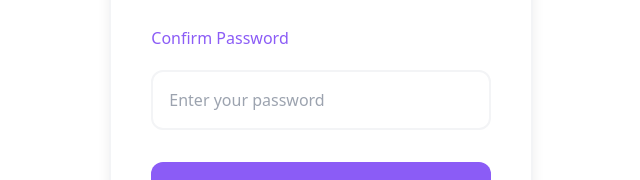
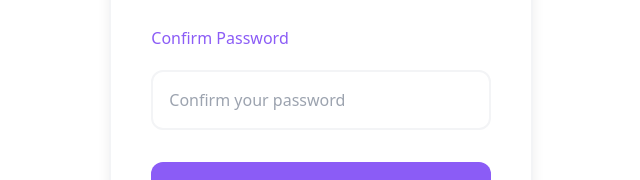
Before and after one commit to kt-anas/baby-ecommerce, a React (Vite) app: page /register in a window 1280 px wide. Shown: the part 440-620 px from the top of the page, without its empty margins (319-959 px from the left). Built offline with nearby package versions, Linux system fonts and the light colour scheme.

Commit message:
confirm password

```diff
--- a/src/components/log/Sign.jsx
+++ b/src/components/log/Sign.jsx
@@ -1,10 +1,14 @@
 import React from 'react'
 import { useFormik } from 'formik'
 import * as Yup from 'yup'
+
+// ? useFormik
+//? Yup
 const initialValues = {
     name:"",
     email:"",
-    password:""
+    password:"",
+    confirmPassword:""
 }
 
 const onSubmit = (values) => {
@@ -58,6 +62,7 @@ export default function Sign() {
                 id='name'
                 type='text'
                 name='name'
+                //! getField
                 // onChange={formik.handleChange}
                 // onBlur={formik.handleBlur}
                 // value={formik.values.name}
@@ -119,19 +124,19 @@ export default function Sign() {
         <div className='flex flex-col mt-4 text-left'>
             <form onSubmit={formik.handleSubmit}>
                <input
-                id='password'
+                id='confirmPassword'
                 typeof='password'
-                name='password'
+                name='confirmPassword'
                 // onChange={formik.handleChange}
                 // onBlur={formik.handleBlur}
                 // value={formik.values.password}
-                {...formik.getFieldProps('password')}
+                {...formik.getFieldProps('confirmPassword')}
                 className='w-full border-2 border-gray-100 rounded-xl p-4 mt-1 bg-transparent'
-                placeholder="Enter your password"
+                placeholder="Confirm your password"
                 type={"password"}
             />
             </form>
-            {formik.touched.password && formik.errors.password ? <div className='text-red-500 '>{formik.errors.password}</div>: null}
+            {formik.touched.confirmPassword && formik.errors.confirmPassword ? <div className='text-red-500 '>{formik.errors.confirmPassword}</div>: null}
 
         </div>
         <div className='mt-8 flex flex-col gap-y-4'>
```
